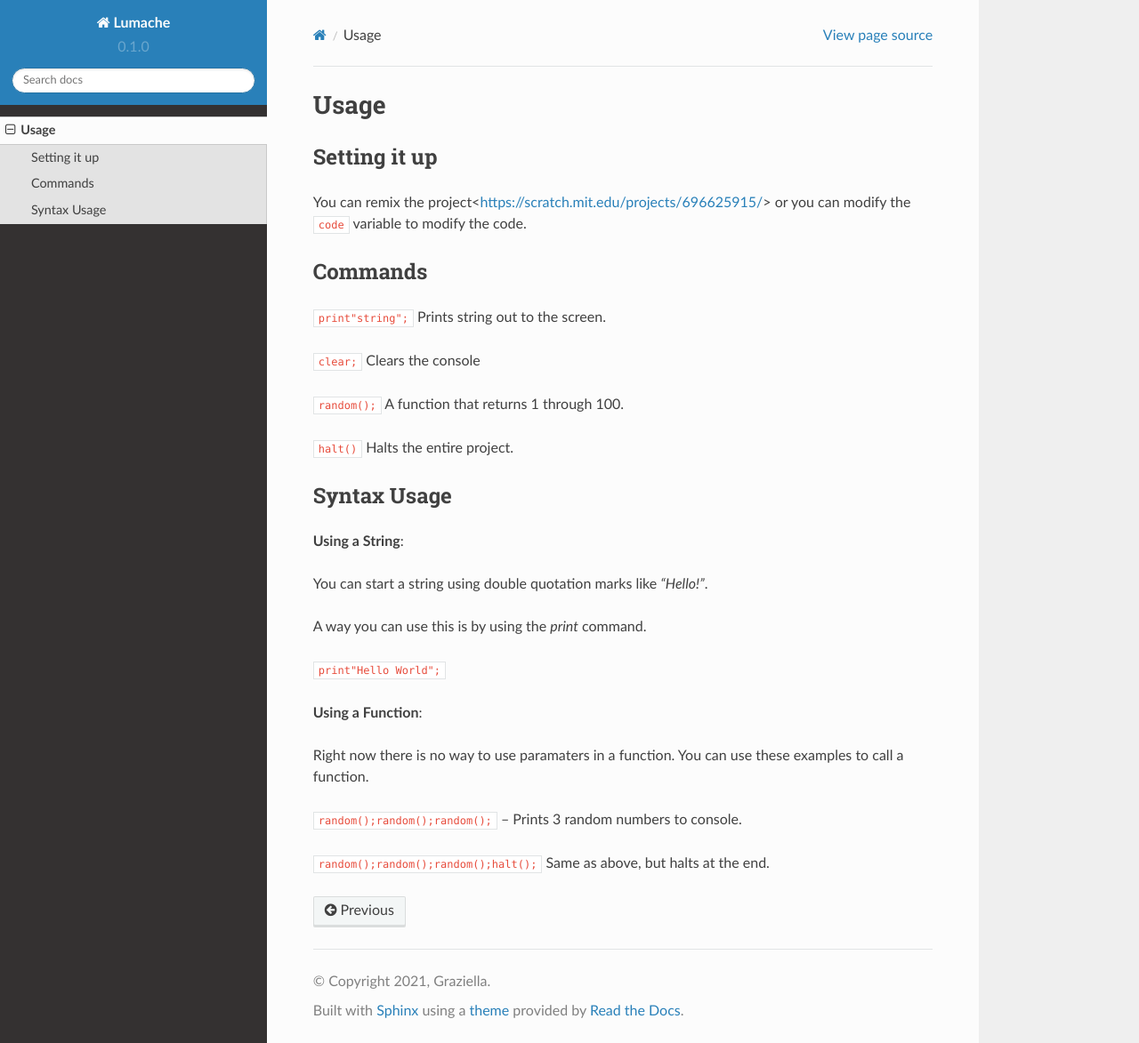
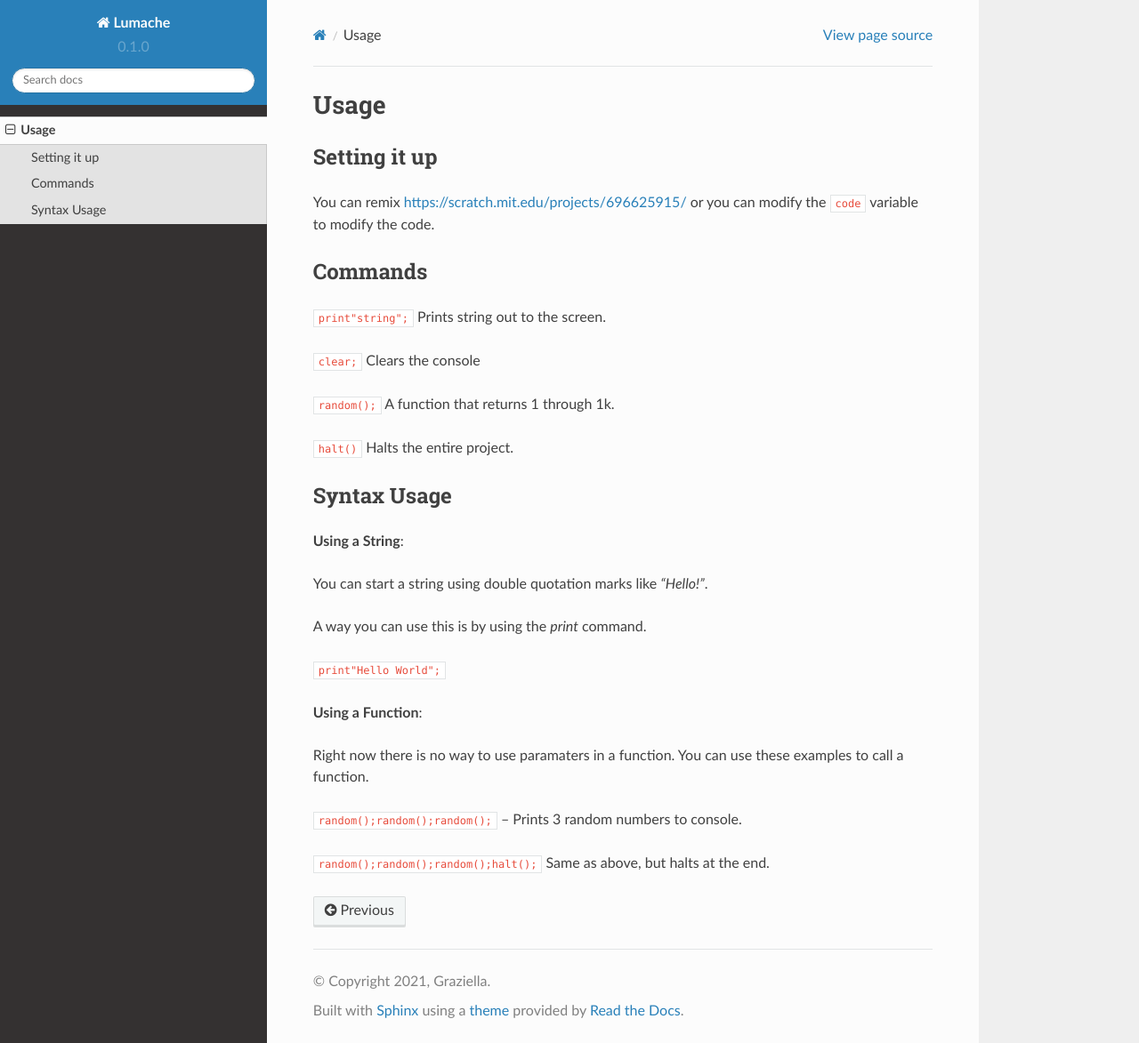
Before and after one commit to uhidontkno/chair-scratch-docs, a Sphinx documentation site: the page built from docs/source/usage.rst, in a window 1280 px wide and 1173 px high. Shown: the whole window at 89% size. Built offline with Sphinx 7.4.7 and the Read the Docs theme 2.0.0, drawn with Linux system fonts in a browser that asks for light colours.

Commit message:
Update usage.rst

```diff
--- a/docs/source/usage.rst
+++ b/docs/source/usage.rst
@@ -5,7 +5,7 @@ Usage
 Setting it up
 ----------------
 
-You can remix the project<https://scratch.mit.edu/projects/696625915/> or you can modify the ``code`` variable
+You can remix https://scratch.mit.edu/projects/696625915/ or you can modify the ``code`` variable
 to modify the code.
 
 Commands
@@ -15,7 +15,7 @@ Commands
 
 ``clear;`` Clears the console
 
-``random();`` A function that returns 1 through 100.
+``random();`` A function that returns 1 through 1k.
 
 ``halt()`` Halts the entire project.
 
```
